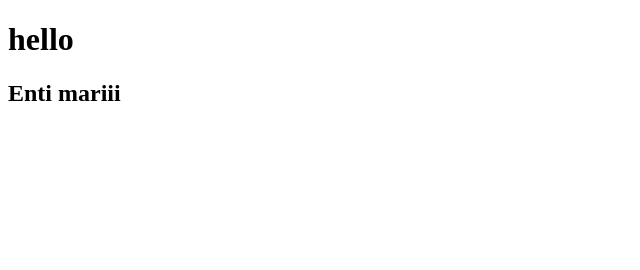
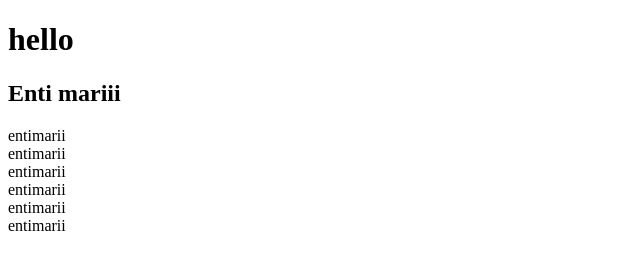
Before and after one commit to mujahidshaik724/demoproject, a plain HTML site: page index.html in a window 1280 px wide. Shown: the whole page, without its empty margins (0-640 px from the left). Drawn offline with Linux system fonts and the light colour scheme.

Commit message:
inserted divs

```diff
--- a/index.html
+++ b/index.html
@@ -8,5 +8,11 @@
   <body>
     <h1>hello</h1>
     <h2>Enti mariii</h2>
+    <div>entimarii</div>
+    <div>entimarii</div>
+    <div>entimarii</div>
+    <div>entimarii</div>
+    <div>entimarii</div>
+    <div>entimarii</div>
   </body>
 </html>
```
